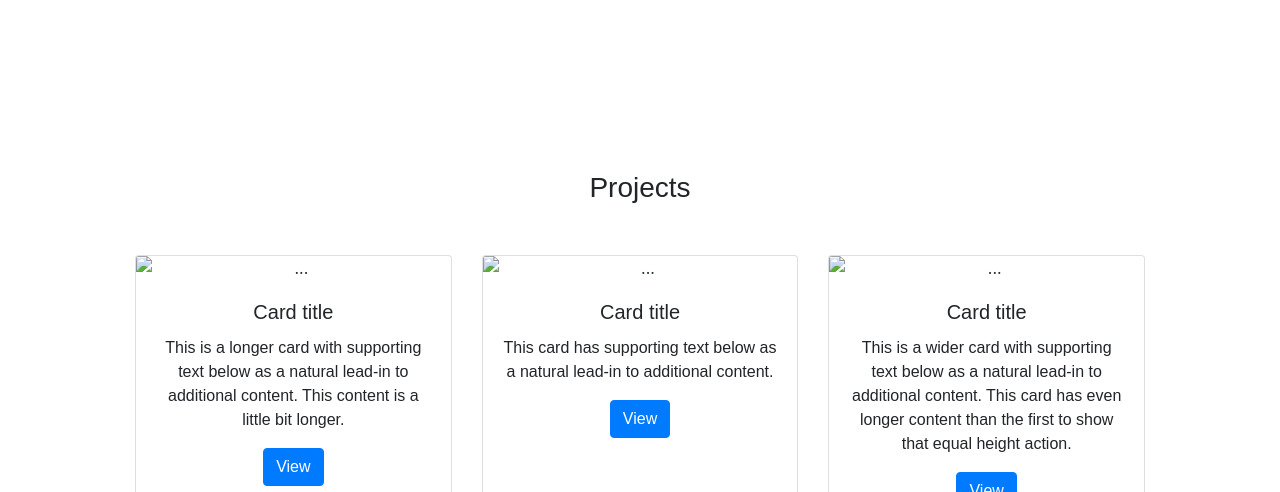
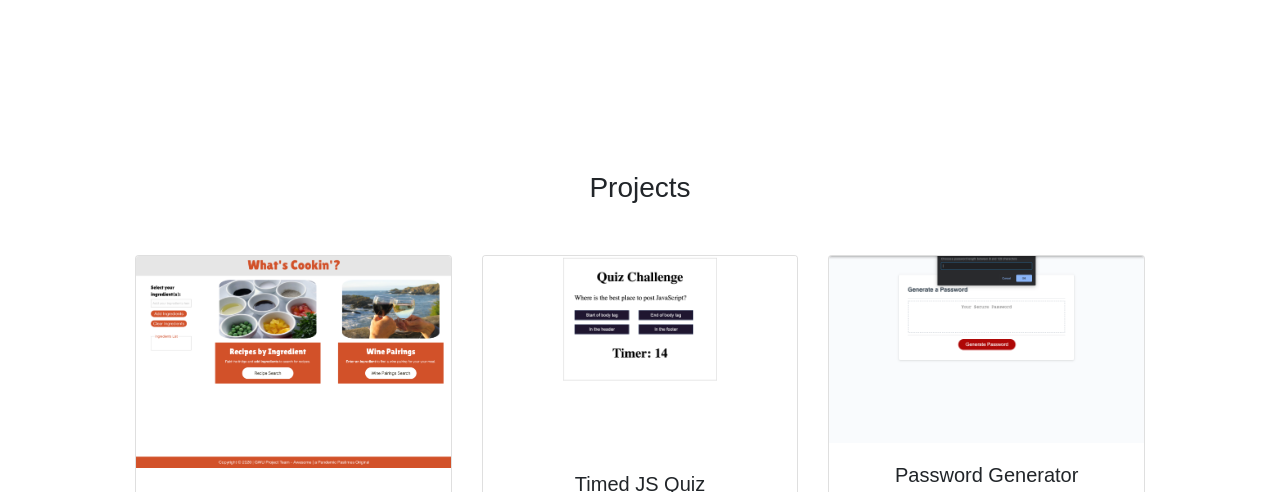
Before and after one commit to Eric-Wilder/eric-wilder-profile, a plain HTML site: page index.html in a window 1280 px wide. Shown: the part 460-952 px from the top of the page. Drawn offline with nearby package versions, Linux system fonts and the light colour scheme.

Commit message:
added project info

```diff
--- a/index.html
+++ b/index.html
@@ -35,8 +35,8 @@
                         <p class="lead">Web Developer</p>
                         <p class="lead">erw88@yahoo.com</p>
                         <a href='https://www.linkedin.com/in/eric-wilder-a863711b2' target="_blank">
-                        <button class="btn btn-primary" id="font">View LinkedIn <i
-                                class="fa fa-linkedin-square"></i></button></a>
+                            <button class="btn btn-primary" id="font">View LinkedIn <i
+                                    class="fa fa-linkedin-square"></i></button></a>
                     </div>
                 </div>
             </div>
@@ -54,44 +54,50 @@
 
                     <!--project 1-->
                     <div class="card">
-                        <img src="..." class="card-img-top" alt="...">
+                        <img src="assets/images/whatscookin.png" class="card-img-top" alt="What's Cookin' front page">
                         <div class="card-body">
-                            <h5 class="card-title" id="font">Card title</h5>
-                            <p class="card-text" id="font">This is a longer card with supporting text below as a natural
-                                lead-in
-                                to additional content. This content is a little bit longer.</p>
-                            <a href="#" class="btn btn-primary" id="font">View</a>
+                            <h5 class="card-title" id="font">What's Cookin'?</h5>
+                            <p class="card-text" id="font">
+                                Will allow the user to input ingredients they have on hand and suggest recipes to make
+                                with said ingredients; will also allow the user to see wine suggestions for said
+                                ingredients.
+                            </p>
+                            <a href="https://eric-wilder.github.io/Pandemic-Pastime/" target="_blank"
+                                class="btn btn-primary" id="font">View</a>
                         </div>
                     </div>
 
                     <!--project 2-->
                     <div class="card">
-                        <img src="..." class="card-img-top" alt="...">
+                        <img src="assets/images/jsquiz.png" class="card-img-top" alt="JS Quiz front page">
                         <div class="card-body">
-                            <h5 class="card-title" id="font">Card title</h5>
-                            <p class="card-text" id="font">This card has supporting text below as a natural lead-in to
-                                additional
-                                content.</p>
-                            <a href="#" class="btn btn-primary" id="font">View</a>
+                            <h5 class="card-title" id="font">Timed JS Quiz</h5>
+                            <p class="card-text" id="font">
+                                Take a timed quiz to test your JavaScript knowledge!
+                            </p>
+                            <a href="https://eric-wilder.github.io/js-timed-quiz/" target="_blank"
+                                class="btn btn-primary" id="font">View</a>
                         </div>
                     </div>
 
                     <!--project 3-->
                     <div class="card">
-                        <img src="..." class="card-img-top" alt="...">
+                        <img src="assets/images/passwordgenerate.png" class="card-img-top"
+                            alt="Password Generator front page">
                         <div class="card-body">
-                            <h5 class="card-title" id="font">Card title</h5>
-                            <p class="card-text" id="font">This is a wider card with supporting text below as a natural
-                                lead-in to
-                                additional content. This card has even longer content than the first to show that equal
-                                height action.</p>
-                            <a href="#" class="btn btn-primary" id="font">View</a>
+                            <h5 class="card-title" id="font">Password Generator</h5>
+                            <p class="card-text" id="font">
+                                Allows user to recive a random password after selecting a couple conditions.
+                            </p>
+                            <a href="https://eric-wilder.github.io/js-password-generator/" target="_blank"
+                                class="btn btn-primary" id="font">View</a>
                         </div>
                     </div>
                 </div>
                 </br>
                 </br>
-                <a href='https://www.github.com/Eric-Wilder' target="_blank"><button class="btn btn-primary" id="font">View GitHub <i class="fa fa-github"></i></button></a>
+                <a href='https://www.github.com/Eric-Wilder' target="_blank"><button class="btn btn-primary"
+                        id="font">View GitHub <i class="fa fa-github"></i></button></a>
             </div>
         </section>
 
```
Also changed, not shown: assets/images/jsquiz.png (added), assets/images/passwordgenerate.png (added), assets/images/whatscookin.png (added), 2 other files.
